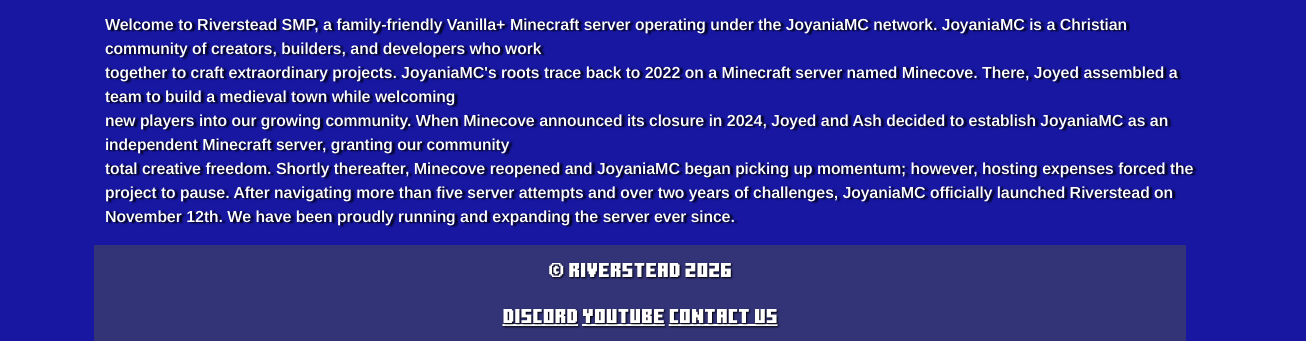
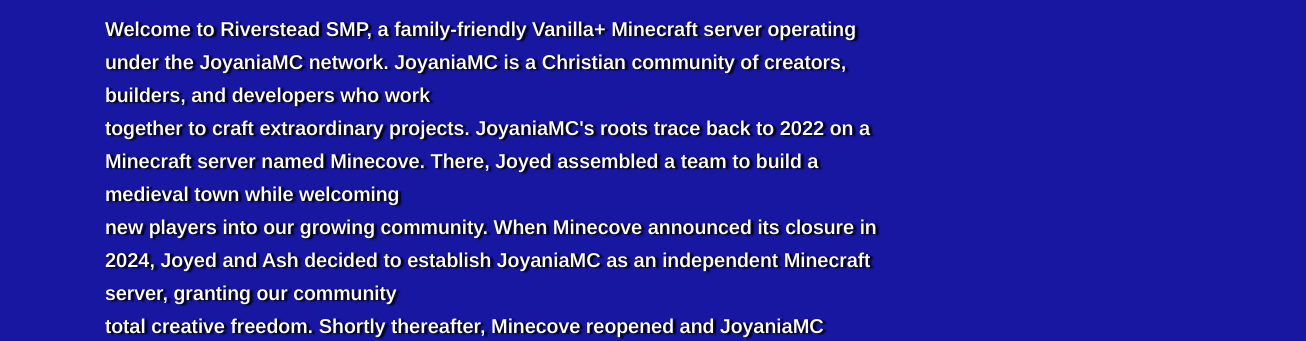
Before and after one commit to JoyaniaMC/RiverStead-Website, a plain HTML site: page index.html in a window 1280 px wide. Shown: the part 595-936 px from the top of the page, 1306 px wide, since content can reach past the window. Drawn offline with nearby package versions, Linux system fonts and the light colour scheme; no server answers.

Commit message:
Add text-shadow and style adjustments in CSS

```diff
--- a/style.css
+++ b/style.css
@@ -64,6 +64,7 @@
 #main {
     background-color: #1717A2;
     color: white;
+    text-shadow: 3px 1px 2px #000;
 }
 #server {
     position: absolute;
@@ -118,3 +119,18 @@
     left: 65%;
     z-index: 100;
 }
+
+
+
+html, body {
+    overflow-x: hidden;
+}
+.about-copy {
+    max-width: 780px;
+    line-height: 1.65;
+    font-size: clamp(1rem, 2.5vw, 1.25rem);
+}
+.hero-logo {
+    max-width: 180px;
+    height: auto;
+}
```
